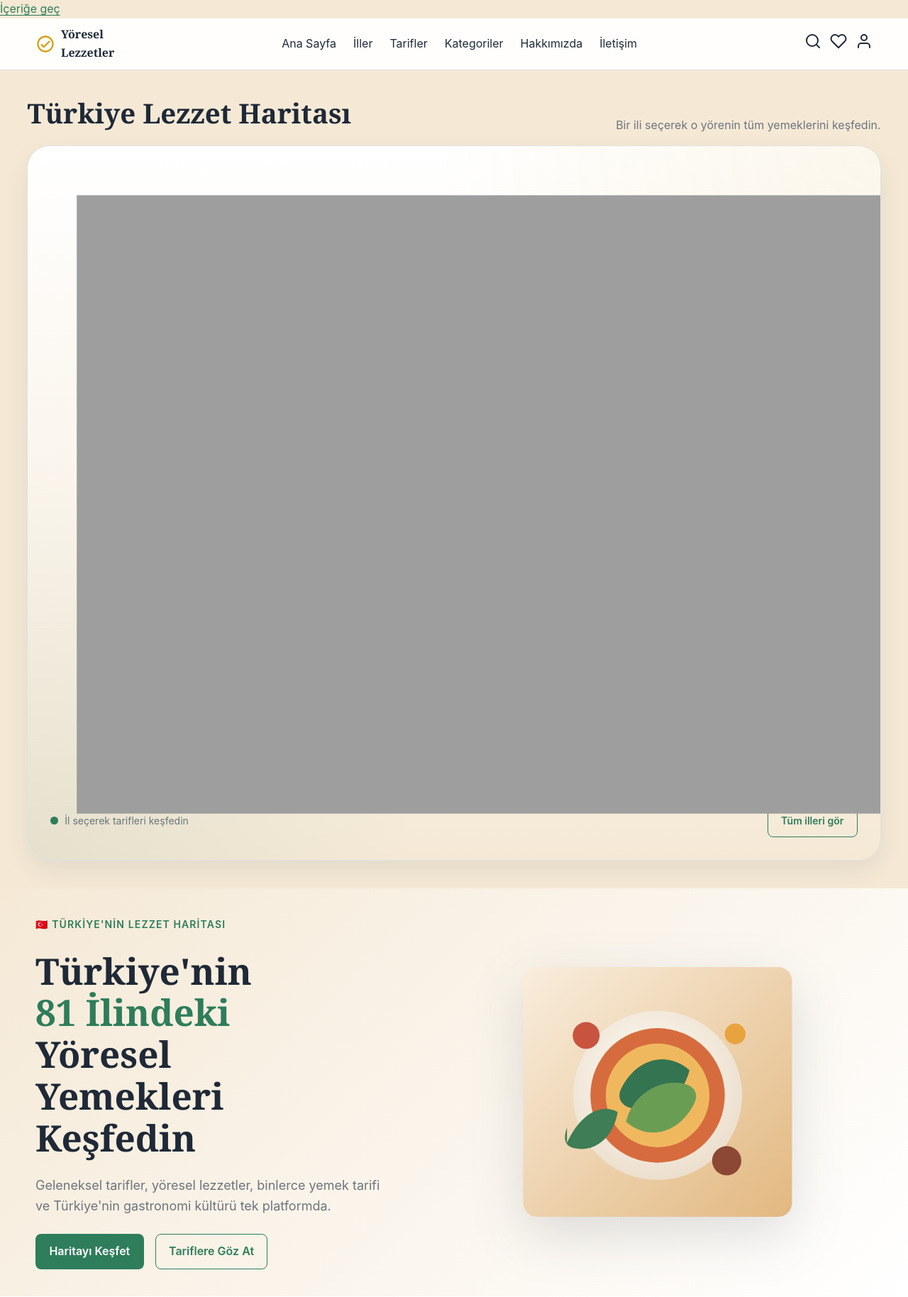
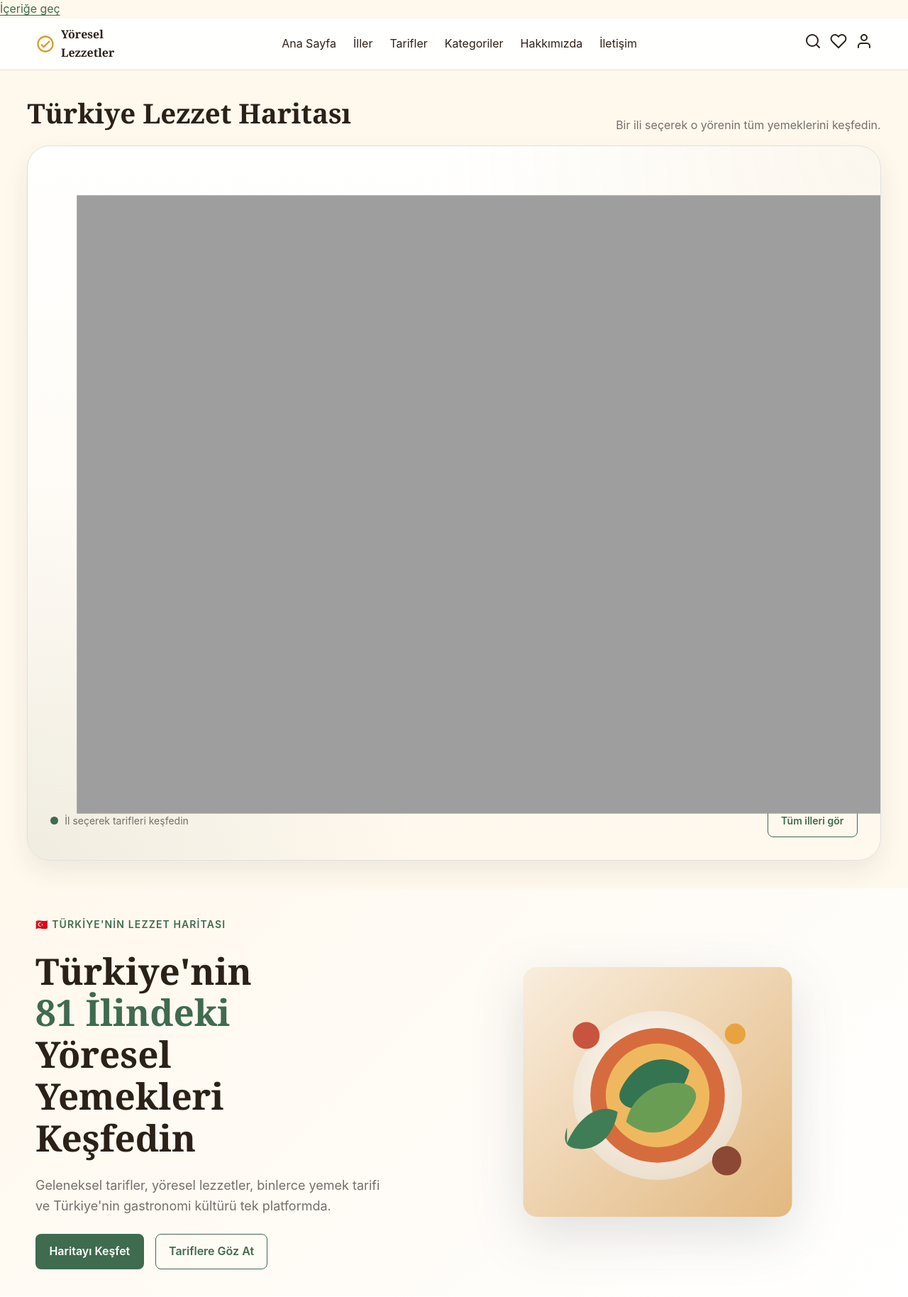
Before and after one commit to adhoc0/-FOOD, a Django app: page / in a window 1280 px wide. Shown: the top 1828 px of the page at 71% size. Run offline with Django 5.2, Linux system fonts and the light colour scheme; data that the repository does not hold is empty.

Commit message:
style: adopt warm food brand palette

```diff
--- a/static/css/base/variables.css
+++ b/static/css/base/variables.css
@@ -13,11 +13,13 @@
 /* 1. KURUMSAL ANA PALET
 * Sitede doğrudan değiştireceğiniz tek bölüm burasıdır.
 * Marka renkleri: metin, vurgu, yeşil aksiyon, krem zemin ve beyaz yüzey. */
-  --color-text: #1F2937;
-  --color-accent: #D4A017;
-  --color-primary: #2E7D5B;
-  --color-background: #F5E9D6;
+  --color-text: #2B2118;
+  --color-accent: #D89B2B;
+  --color-primary: #3F6B4F;
+  --color-background: #FFF8ED;
   --color-surface: #FFFFFF;
+  --color-terracotta: #C65D3A;
+  --color-lake: #3D8FB5;
 
 /* 2. RENK TÜREVLERİ
 * Hover, border, muted ve transparan renkler ana paletten hesaplanır.
@@ -42,7 +44,7 @@
 * bileşenlerin hangi anlamı hangi token ile kullanacağı belirlenir. */
 --color-success: var(--color-primary);
 --color-warning: var(--color-accent);
-  --color-danger: var(--color-accent);
+  --color-danger: var(--color-terracotta);
 --color-focus: var(--color-accent);
 --alert-success-bg: var(--color-success);
 --alert-warning-bg: var(--color-warning);
@@ -107,6 +109,7 @@
 --map-province-fill: var(--color-primary);
 --map-province-hover: var(--color-primary-hover);
   --map-label: var(--color-text);
+  --map-lake: var(--color-lake);
 --recipe-card-background: var(--color-surface);
 --recipe-card-border: var(--color-border);
 --recipe-card-shadow: var(--shadow-sm);
--- a/static/css/components/map/map.css
+++ b/static/css/components/map/map.css
@@ -130,6 +130,17 @@
     cursor: pointer;
     transition: fill var(--transition-fast), filter var(--transition-fast), stroke-width var(--transition-fast);
 }
+.turkey-map #back {
+    fill: var(--map-lake);
+    stroke: none;
+}
+.turkey-map [id*="lake"],
+.turkey-map [id*="Lake"],
+.turkey-map [id*="GOL"],
+.turkey-map [id*="gol"] {
+    fill: var(--map-lake);
+    stroke: var(--map-lake);
+}
 .turkey-map [id^="TR-"]:hover,
 .turkey-map [id^="TR-"].is-hover {
     fill: var(--color-accent-soft);
```
Lines whose indentation alone changed are shown as unchanged.
